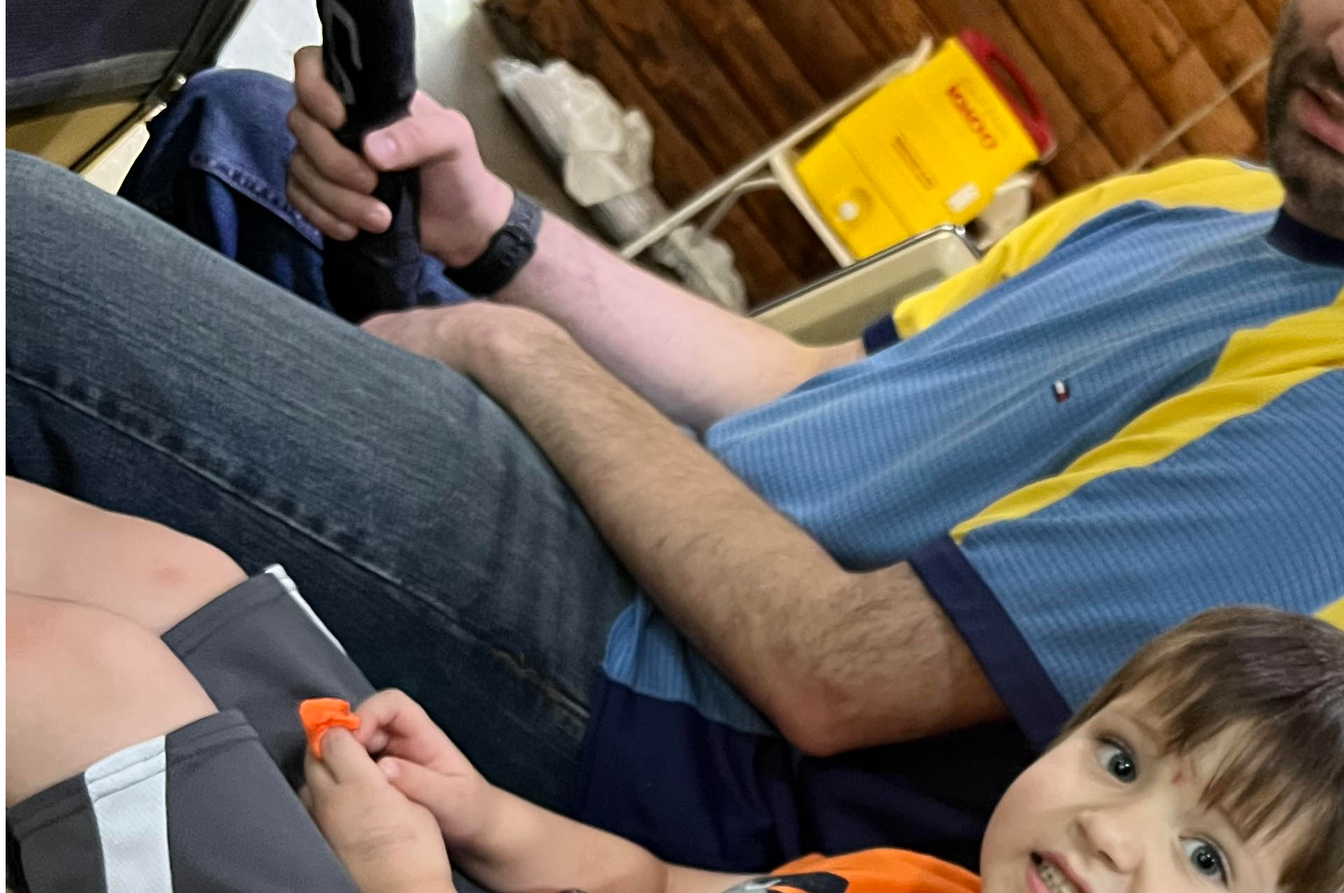
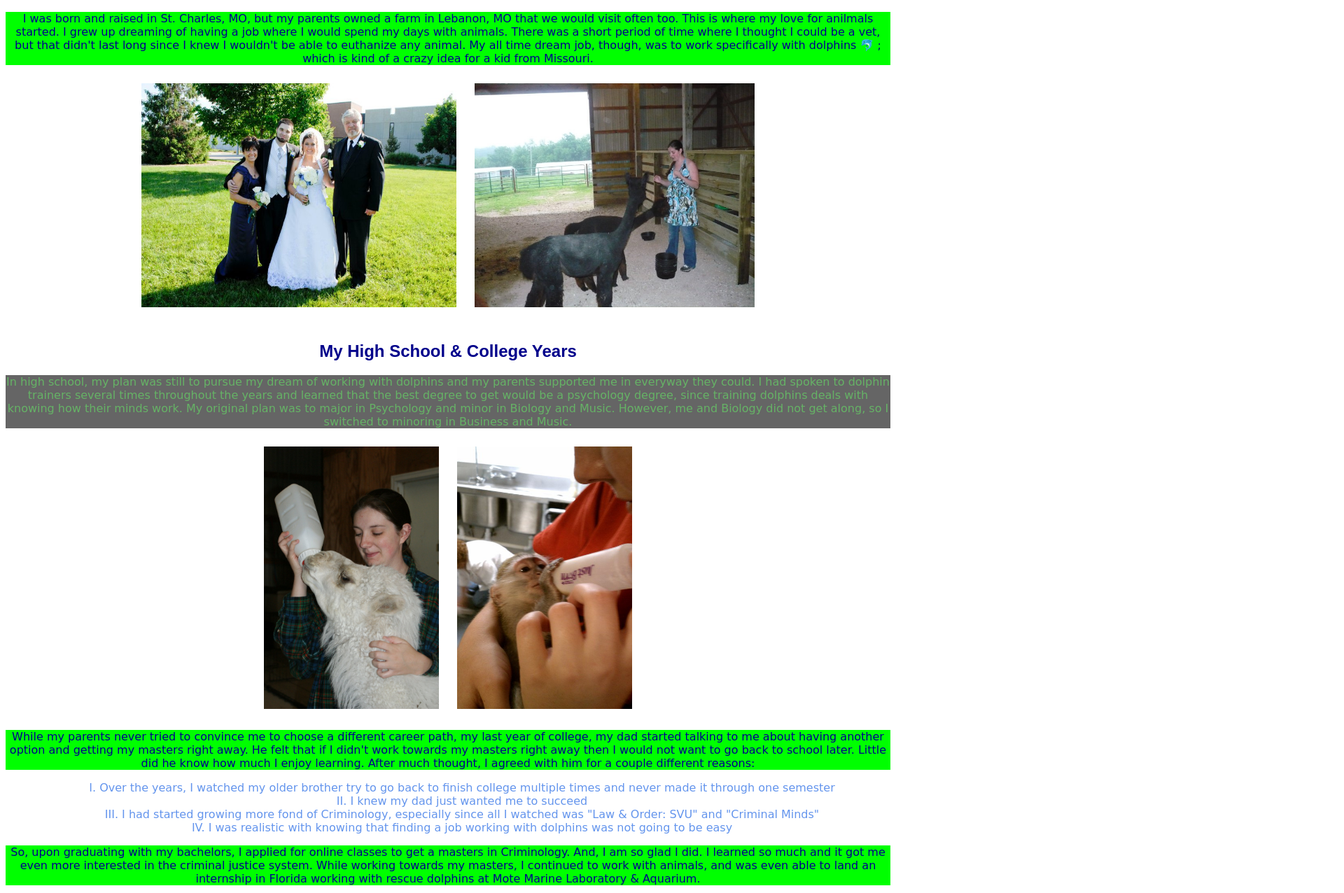
Before and after one commit to SNHays22/js-assignment-4-html-me-something, a website: page index.html in a window 1280 px wide. Shown: the part 964-2240 px from the top of the page at 70% size, 1920 px wide, since content can reach past the window. Drawn offline with Linux system fonts and the light colour scheme.

Commit message:
update html and finish adding css styling

```diff
--- a/index.html
+++ b/index.html
@@ -3,71 +3,78 @@
    <head>
       <meta charset="UTF-8">
       <title>My Journey to Where I Am Now</title>
+      <link rel="stylesheet" href="styles.css">
    </head>
    <body>
       <!-- Write your HTML in this file! -->
       <header>
          <h3>Better Late Than Never</h3>
          <p>It's never too late to better yourself and the reason I am where I am today is because of my my family.</p>
-         <img src="/js-assignment-4-html-me-something/images/My family.jpg" alt="My reasons for wanting to do better">
+         <img src="/js-assignment-4-html-me-something/images/My family.jpg" alt="My reasons for wanting to do better" class="tallPics">
       </header>
 
       <main>
 
-         <h1>My Journey to Where I Am Now</h1>
+         <h1 id="mainHeading">My Journey to Where I Am Now</h1>
 
          <article>
             <h2>My Childhood Dream Job</h2>
 
-            <img src="/js-assignment-4-html-me-something/images/Dolphins.jpg" alt="Swim with the Dolphins Experience">
+            <img src="/js-assignment-4-html-me-something/images/Dolphins.jpg" alt="Swim with the Dolphins Experience" class="pics">
 
 
-            <p>I was born and raised in St. Charles, MO, but my parents owned a farm in Lebanon, MO that we would visit often too. This is where my love for anilmals started. I grew up dreaming of having a job where I would spend my days with animals. There was a short period of time where I thought I could be a vet, but that didn't last long since I knew I wouldn't be able to euthanize any animal. My all time dream job, though, was to work specifically with dolphins &#128044; ; which is kind of a crazy idea for a kid from Missouri. </p>
+            <p class="funParagraph">I was born and raised in St. Charles, MO, but my parents owned a farm in Lebanon, MO that we would visit often too. This is where my love for anilmals started. I grew up dreaming of having a job where I would spend my days with animals. There was a short period of time where I thought I could be a vet, but that didn't last long since I knew I wouldn't be able to euthanize any animal. My all time dream job, though, was to work specifically with dolphins &#128044; ; which is kind of a crazy idea for a kid from Missouri. </p>
 
-            <img src="/js-assignment-4-html-me-something/images/all.jpg" alt="Me, My Parents, and My Husband">
-            <img src="/js-assignment-4-html-me-something/images/Alpacas.jpg" alt="My Parents' alpacas">
+            <div class="thesePics">
+               <img src="/js-assignment-4-html-me-something/images/all.jpg" alt="Me, My Parents, and My Husband" id="widerPics">
+               <img src="/js-assignment-4-html-me-something/images/Alpacas.jpg" alt="My Parents' alpacas" class="pics">
+            </div>
          </article>
 
          <article>
             <h2>My High School & College Years</h2>
 
-            <p>In high school, my plan was still to pursue my dream of working with dolphins and my parents supported me in everyway they could. I had spoken to dolphin trainers several times throughout the years and learned that the best degree to get would be a psychology degree, since training dolphins deals with knowing how their minds work. My original plan was to major in Psychology and minor in Biology and Music. However, me and Biology did not get along, so I switched to minoring in Business and Music.</p>
+            <p id="testP" class="funParagraph">In high school, my plan was still to pursue my dream of working with dolphins and my parents supported me in everyway they could. I had spoken to dolphin trainers several times throughout the years and learned that the best degree to get would be a psychology degree, since training dolphins deals with knowing how their minds work. My original plan was to major in Psychology and minor in Biology and Music. However, me and Biology did not get along, so I switched to minoring in Business and Music.</p>
 
-            <img src="/js-assignment-4-html-me-something/images/Baby_Merlin.jpg" alt="Merlin, my baby camel">
-            <img src="/js-assignment-4-html-me-something/images/Baby_T.jpg" alt="Baby Monkey that I got to bring home from work for the night">
+            <div class="thesePics">
+               <img src="/js-assignment-4-html-me-something/images/Baby_Merlin.jpg" alt="Merlin, my baby camel" class="tallerPics">
+               <img src="/js-assignment-4-html-me-something/images/Baby_T.jpg" alt="Baby Monkey that I got to bring home from work for the night" class="tallerPics">
+            </div>
 
-            <p>While my parents never tried to convince me to choose a different career path, my last year of college, my dad started talking to me about having another option and getting my masters right away. He felt that if I didn't work towards my masters right away then I would not want to go back to school later. Little did he know how much I enjoy learning. After much thought, I agreed with him for a couple different reasons:</p>
+            <p class="funParagraph">While my parents never tried to convince me to choose a different career path, my last year of college, my dad started talking to me about having another option and getting my masters right away. He felt that if I didn't work towards my masters right away then I would not want to go back to school later. Little did he know how much I enjoy learning. After much thought, I agreed with him for a couple different reasons:</p>
             <ol>
                <li>Over the years, I watched my older brother try to go back to finish college multiple times and never made it through one semester</li>
                <li>I knew my dad just wanted me to succeed</li>
                <li>I had started growing more fond of Criminology, especially since all I watched was "Law & Order: SVU" and "Criminal Minds"</li>
                <li>I was realistic with knowing that finding a job working with dolphins was not going to be easy</li>
             </ol>
-            <p>So, upon graduating with my bachelors, I applied for online classes to get a masters in Criminology. And, I am so glad I did. I learned so much and it got me even more interested in the criminal justice system. While working towards my masters, I continued to work with animals, and was even able to land an internship in Florida working with rescue dolphins at Mote Marine Laboratory & Aquarium.</p>
+            <p class="funParagraph">So, upon graduating with my bachelors, I applied for online classes to get a masters in Criminology. And, I am so glad I did. I learned so much and it got me even more interested in the criminal justice system. While working towards my masters, I continued to work with animals, and was even able to land an internship in Florida working with rescue dolphins at Mote Marine Laboratory & Aquarium.</p>
 
-            <img src="/js-assignment-4-html-me-something/images/Med_Training.jpg" alt="Practicing going into the medical end of the pool">
-            <img src="/js-assignment-4-html-me-something/images/Matching_Games.jpg" alt="Using kickballs to work on researching how well the dolphins can match colors">
+            <div class="thesePics">
+               <img src="/js-assignment-4-html-me-something/images/Med_Training.jpg" alt="Practicing going into the medical end of the pool" class="pics">
+               <img src="/js-assignment-4-html-me-something/images/Matching_Games.jpg" alt="Using kickballs to work on researching how well the dolphins can match colors" class="pics">
+            </div>
          </article>
-
-         <video width="320" height="240" controls>
-            <source src="/js-assignment-4-html-me-something/images/Harley spins.mp4" type="'video/mp4">
-            Browser does not support the video tag.
-         </video>
 
          <article>
             <h2>My After College Phase</h2>
 
-            <p>I am happy to say I managaed to complete my masters program all online and still got the chance to walk in graduation. Unfortunately, during my time working towards my masters, my dad passed away unexpectedly. So, my new husband and I moved to be closer to my mom and my dream of working with dolphins was put on hold. During this time, I did a lot of customer service work. A couple years later, I jumped on the chance to assist my mom in opening a trucking company and helped with paperwork and payroll. Then, once I had my first child, I took a step back and realized that I needed to find a job where I actually enjoyed the work I was doing and not just the people I was working with. One of my friends recommended I look into coding. After that I was hooked, I completed an online, out-of-state, bootcamp, but had a hard time finding a job upon completion.</p>
+            <p class="funParagraph">I am happy to say I managaed to complete my masters program all online and still got the chance to walk in graduation. Unfortunately, during my time working towards my masters, my dad passed away unexpectedly. So, my new husband and I moved to be closer to my mom and my dream of working with dolphins was put on hold. During this time, I did a lot of customer service work. A couple years later, I jumped on the chance to assist my mom in opening a trucking company and helped with paperwork and payroll. Then, once I had my first child, I took a step back and realized that I needed to find a job where I actually enjoyed the work I was doing and not just the people I was working with. One of my friends recommended I look into coding. After that I was hooked, I completed an online, out-of-state, bootcamp, but had a hard time finding a job upon completion.</p>
 
-            <p>I was very lucky to find someone in my neighborhood that was looking for someone to help with office work for his security installing company. He was very impressed with my background and, in my words, random knowledge. After I started working for him, he added some webpage management to my job description. He also taught me the basic technical knowledge of our equipment and systems so that I could assist with troubleshooting remotely and be like the technical support contact.</p>
+            <p class="funParagraph">I was very lucky to find someone in my neighborhood that was looking for someone to help with office work for his security installing company. He was very impressed with my background and, in my words, random knowledge. After I started working for him, he added some webpage management to my job description. He also taught me the basic technical knowledge of our equipment and systems so that I could assist with troubleshooting remotely and be like the technical support contact.</p>
          </article>
 
          <article>
             <h2>My Current Position</h2>
 
-            <p>While I am still employed at the security company, the business has changed hands and the atmosphere is different. Working for this company has made me miss coding and has grown my interest in cybersecurity. I have so many questions about how the code looks on the backend to get these security systems working, and I just want to be coding. Then last year I saw an ad for LaunchCode and could not have been more excited. I spoke with my husband right away to make sure our schedules would allow me to make the time commitment and submitted my application. I knew space was limited in the courses, so when I got the email saying I was accepted into the course, I was bouncing off the walls. I am so excited to start this next chapter in my career. I enjoy being creative, making things work, and solving problems. I only wish I would have known about this when I first started college because this would have been the perfect path for me to take.</p>
+            <p class="funParagraph">While I am still employed at the security company, the business has changed hands and the atmosphere is different. Working for this company has made me miss coding and has grown my interest in cybersecurity. I have so many questions about how the code looks on the backend to get these security systems working, and I just want to be coding. Then last year I saw an ad for LaunchCode and could not have been more excited. I spoke with my husband right away to make sure our schedules would allow me to make the time commitment and submitted my application. I knew space was limited in the courses, so when I got the email saying I was accepted into the course, I was bouncing off the walls. I am so excited to start this next chapter in my career. I enjoy being creative, making things work, and solving problems. I only wish I would have known about this when I first started college because this would have been the perfect path for me to take.</p>
 
          </article>
+
+         <video  controls id="spinner">
+            <source src="/js-assignment-4-html-me-something/images/Harley spins.mp4" type="'video/mp4">
+            Browser does not support the video tag.
+         </video>
 
       </main>
 
--- a/styles.css
+++ b/styles.css
@@ -1 +1,85 @@
 /* Write your CSS here! */
+body{
+    margin: 8px;
+    display: block;
+    font-family: cursive;
+}
+
+#mainHeading{
+    color: red;
+    text-align: center;
+}
+
+#testP{
+    color: green;
+    background-color: black;
+    opacity: 0.6;
+}
+
+.funParagraph{
+    color: darkblue;
+    background-color: lime;
+}
+
+h2{
+    font-family:fantasy;
+    color: darkblue;
+}
+
+article{
+    text-align: center;
+    padding-top: 15px;
+}
+
+.thesePics{
+    display: inline-block;
+}
+
+.tallPics{
+    height: 340px;
+    width: 250px;
+    padding: 10px;
+}
+
+.tallerPics{
+    height:375px;
+    width:250px;
+    padding: 10px;
+}
+
+header{
+    text-align: center;
+    font-style: italic;
+    color: purple;
+}
+
+footer{
+    text-align: center;
+}
+
+.pics{
+    height: 320px;
+    width: 400px;
+    padding: 10px;
+}
+
+#widerPics{
+    height: 320px;
+    width: 450px;
+    padding: 10px;
+}
+
+#spinner{
+    width: 500px;
+    height: 450px;
+    display: block;
+    margin-left: auto;
+    margin-right: auto;
+}
+
+ol{
+    list-style-type: upper-roman;
+    text-align: center;
+    list-style-position: inside;
+    color: cornflowerblue;
+}
```
